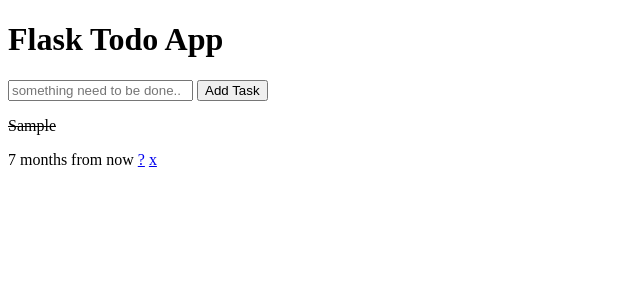
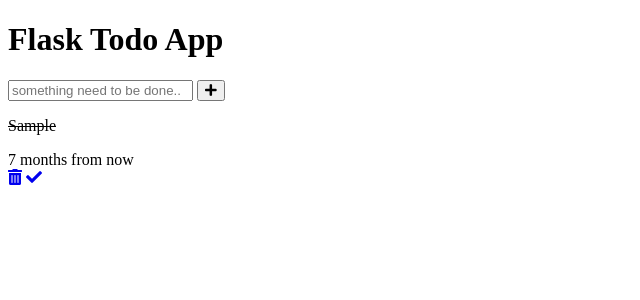
Before and after one commit to wijaksanapanji/flask-todo-app, a Flask app: page / in a window 1280 px wide. Shown: the top 300 px of the page, without its empty margins (0-640 px from the left). Run offline with Flask 2, Linux system fonts and the light colour scheme; tables that the repository leaves empty hold one stand-in row (values such as "Sample post"); some libraries are stand-ins or nearby versions.

Commit message:
fixing template

```diff
--- a/app.py
+++ b/app.py
@@ -31,7 +31,7 @@ def index():
         except:
             return 'Failed adding todo, there\'s something wrong!'
     else:
-        todos = Todo.query.order_by(Todo.created_at).all()
+        todos = Todo.query.order_by(Todo.created_at.desc()).all()
         return render_template('index.html', todos=todos)
 
 
@@ -50,7 +50,7 @@ def delete(id):
 def completed(id):
     todo = Todo.query.get_or_404(id)
     try:
-
+        todo.completed = 0 if todo.completed == 1 else 1
         db.session.commit()
         return redirect('/')
     except:
--- a/templates/base.html
+++ b/templates/base.html
@@ -6,7 +6,9 @@
   <meta name="viewport" content="width=device-width, initial-scale=1.0">
   <meta http-equiv="X-UA-Compatible" content="ie=edge">
   <link rel="stylesheet" href="{{ url_for('static', filename='css/style.css')}}">
-  <title>FlaskTodoApp</title>
+  <link rel="stylesheet" href="https://cdnjs.cloudflare.com/ajax/libs/font-awesome/5.8.2/css/all.css"
+    integrity="sha256-39jKbsb/ty7s7+4WzbtELS4vq9udJ+MDjGTD5mtxHZ0=" crossorigin="anonymous" />
+  <title>Flask Todo App</title>
 </head>
 
 <body>
--- a/templates/index.html
+++ b/templates/index.html
@@ -1,26 +1,36 @@
 {% extends 'base.html' %}
 
 {% block body %}
-<div class="container">
+<div>
   <h1>Flask Todo App</h1>
+  <div>
     <form action="/" method="POST">
-    <input type="text" name="todo" placeholder="something need to be done..">
-    <input type="submit" value="Add Task">
+      <input type="text" name="todo" placeholder="something need to be done.." required>
+      <button type="submit"><i class="fas fa-plus"></i></button>
     </form>
+  </div>
+  {% if todos|length < 1 %}
+  <p>There's no todos available, create one now!</p>
+  {% else %}
   <div class="todos">
     {% for todo in todos %}
     <div class="todo">
+      <div class="content">
         {% if todo.completed %}
         <p><strike>{{ todo.todo }}</strike></p>
         {% else %}
         <p>{{ todo.todo }}</p>
         {% endif %}
         <span>{{ todo.created_at|diff_for_human() }}</span>
-      <a href="/{{ todo.id }}/completed">?</a>
-      <a href="/{{ todo.id }}/delete">x</a>
+      </div>
+      <div class="action">
+        <a href="/{{ todo.id }}/delete"><i class="fas fa-trash-alt"></i></a>
+        <a href="/{{ todo.id }}/completed"><i class="fas fa-check"></i></a>
+      </div>
     </div>
     {% endfor %}
   </div>
+  {% endif %}
 </div>
 
 {% endblock %}
```
Also changed, not shown: todos.db. Lines whose indentation alone changed are shown as unchanged.
